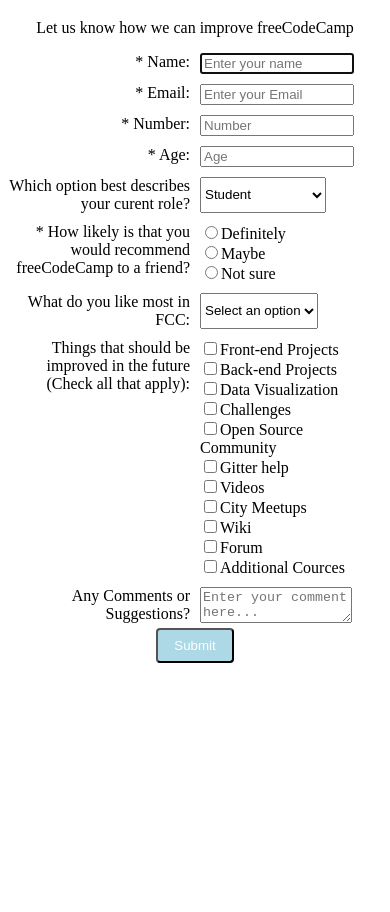
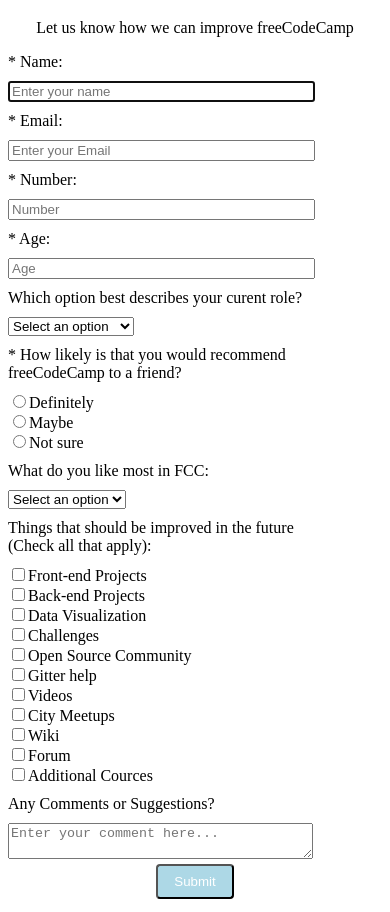
Before and after one commit to woodsleaf/SurveyForm, a plain HTML site: page index.html in a window 390 px wide. Shown: the part 61-973 px from the top of the page. Before the commit the page ends 844 px from the top, so only its background shows below. Drawn offline with Linux system fonts and the light colour scheme.

Commit message:
Update index.html

```diff
--- a/index.html
+++ b/index.html
@@ -18,7 +18,7 @@
     }
     #survey-form>:nth-child(1){
       display: grid;
-      grid-template-columns: 1fr 1fr;
+      grid-template-columns: repeat(auto-fit, minmax(200px, 1fr));
       grid-row-gap: 10px;
       grid-column-gap: 10px;
     }
@@ -28,6 +28,15 @@
     }
     #survey-form>:nth-child(1)>:nth-child(even){
       justify-self: start;
+    }
+    @media(max-width: 480px){
+      #survey-form>:nth-child(1)>:nth-child(odd){
+        justify-self: left;
+        text-align: start;
+      }
+      #survey-form>:nth-child(1)>:nth-child(even){
+        justify-self: start;
+      }
     }
     #name, #email, #number, #age, #comments{
       width: 80%;
@@ -68,7 +77,7 @@
 
       <label for="currentrol">Which option best describes your curent role?</label>
       <select name="currentrol" id="dropdown">
-        <option disabled="" value="">Select an option</option>
+        <option disabled="" selected="" value="">Select an option</option>
         <option value="Student">Student</option>
         <option value="Full Time Job">Full Time Job</option>
         <option value="Full Time Learner">Full Time Learner</option>
```
